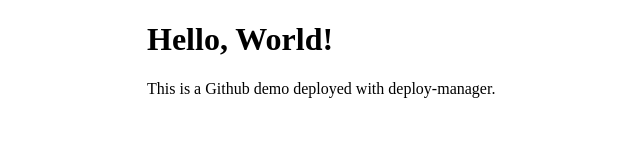
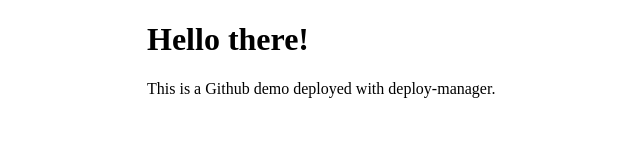
Before and after one commit to itsjeffro/demo, a plain HTML site: page index.html in a window 1280 px wide. Shown: the whole page, without its empty margins (93-733 px from the left). Drawn offline with Linux system fonts and the light colour scheme.

Commit message:
Update index.html

```diff
--- a/index.html
+++ b/index.html
@@ -14,7 +14,7 @@
 </head>
 <body>
   <div class="container">
-    <h1>Hello, World!</h1>
+    <h1>Hello there!</h1>
     <p>This is a Github demo deployed with deploy-manager.</p>
   </div>
 </body>
```
